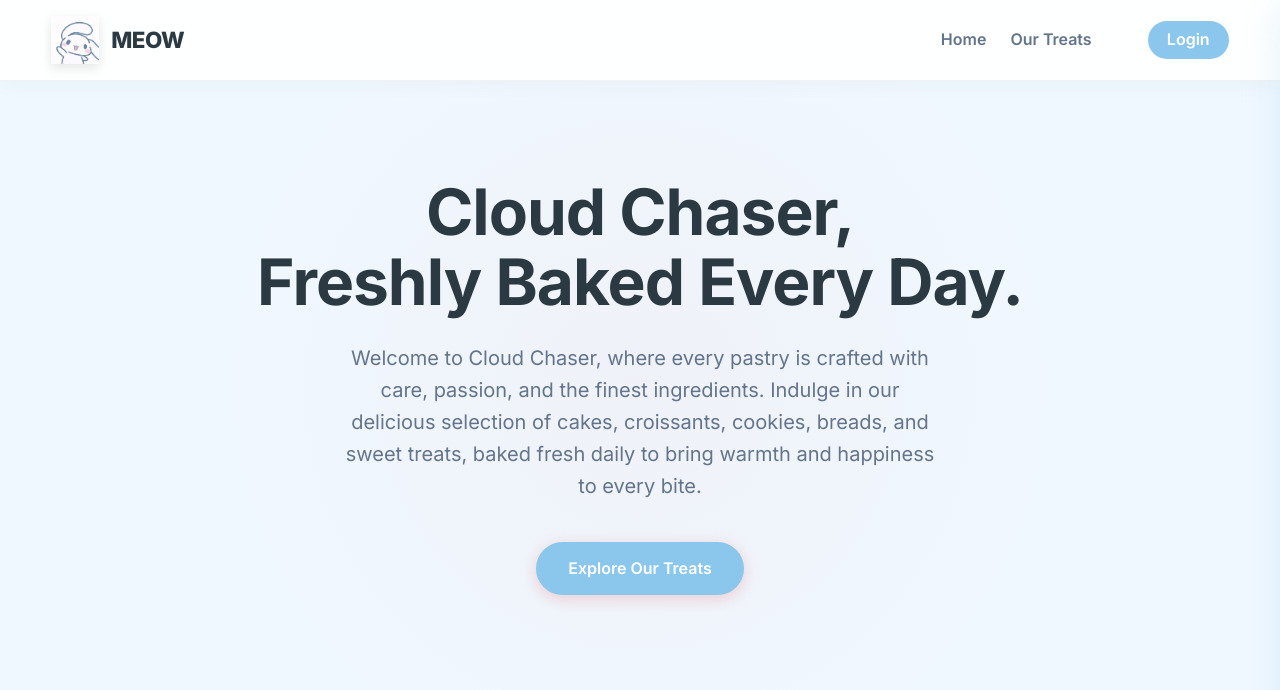
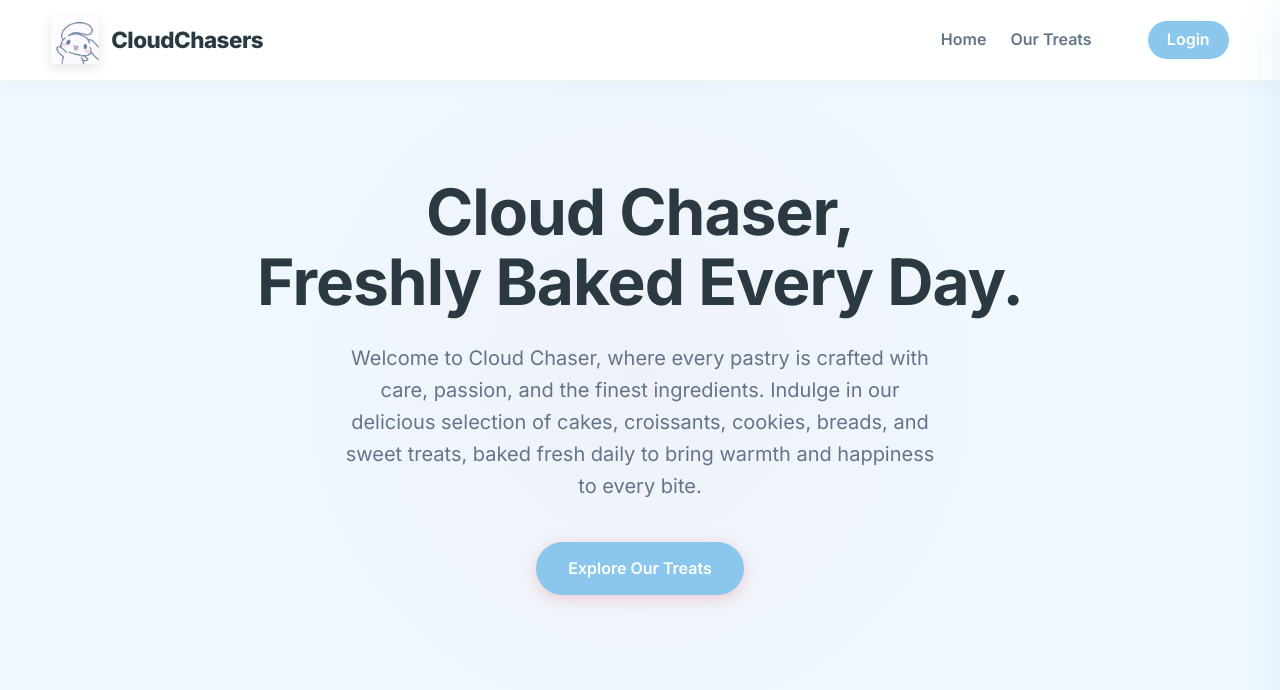
Before and after one commit to cloudchasers/ecommerce-app, a Flask app: page / in a window 1280 px wide. Shown: the top 690 px of the page. Run offline with Flask 3, Linux system fonts and the light colour scheme.

Commit message:
Update base.html

```diff
--- a/src/templates/base.html
+++ b/src/templates/base.html
@@ -13,7 +13,7 @@
     <header class="app-header">
         <a href="{{ url_for('home') }}" class="brand-logo" onclick="showLoadingScreen('Loading Home...', 'Returning to home page')">
             <img src="{{ url_for('static', filename='cinnamoroll_gif.gif') }}" alt="Cinnamoroll Logo" class="brand-img">
-            <span class="brand-text">MEOW</span>
+            <span class="brand-text">CloudChasers</span>
         </a>
         <nav class="main-nav">
             <div class="nav-links">
```
